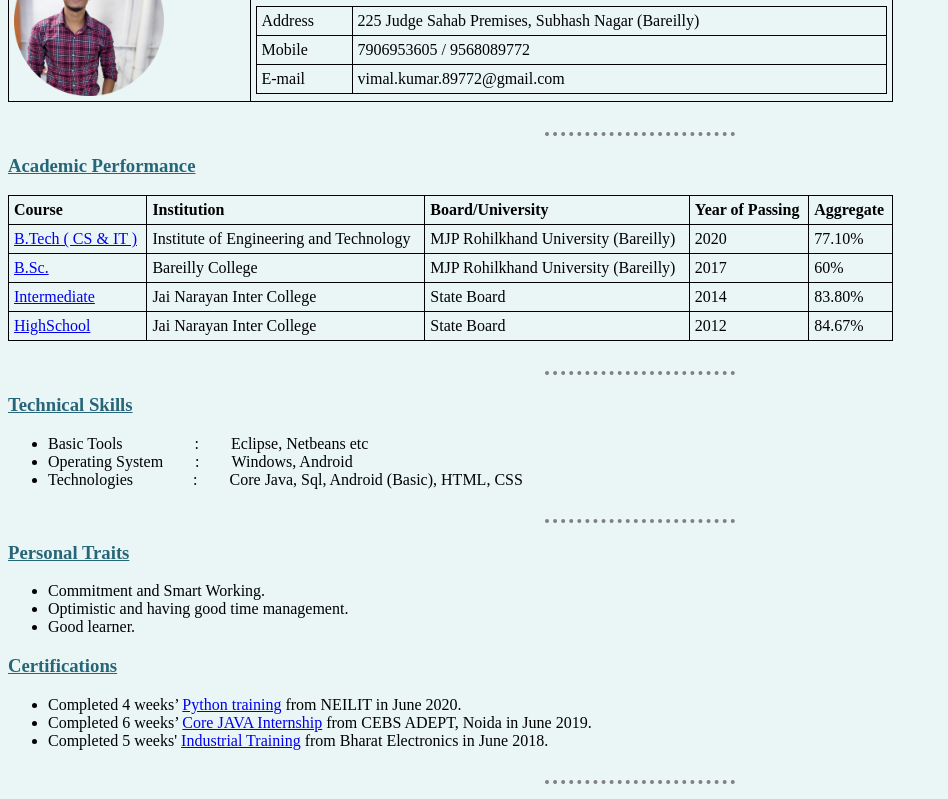
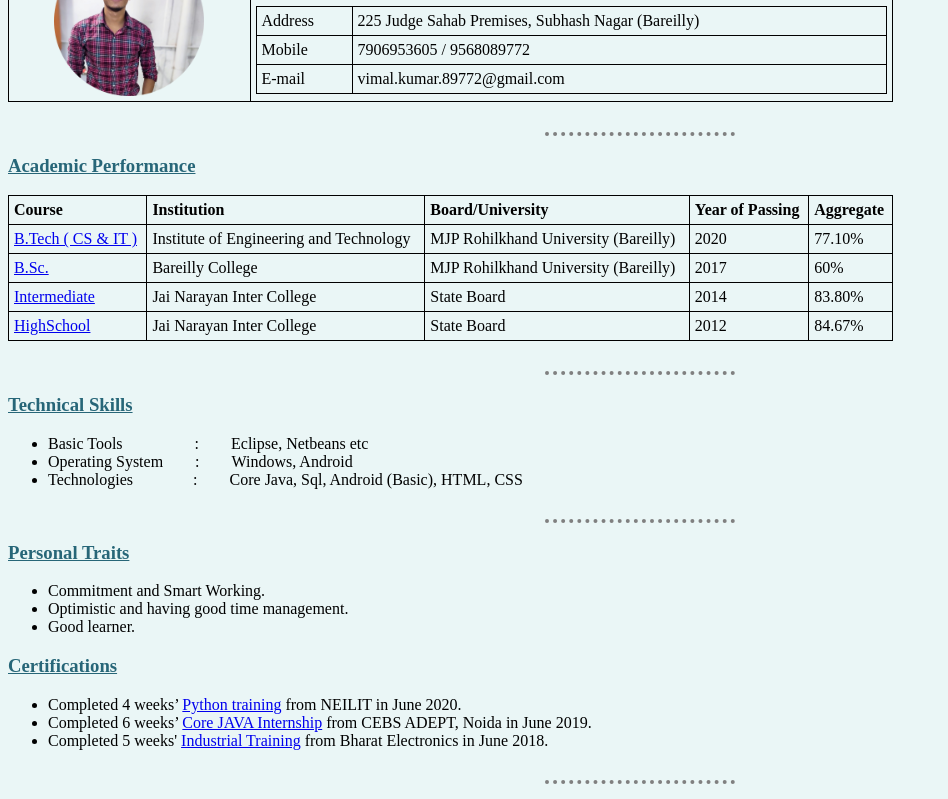
Before and after one commit to Vimalkumar1997/CV, a plain HTML site: page index.html in a window 1280 px wide. Shown: the part 68-867 px from the top of the page, without its empty margins (0-948 px from the left). Drawn offline with Linux system fonts and the light colour scheme.

Commit message:
Update index.html

```diff
--- a/index.html
+++ b/index.html
@@ -18,6 +18,10 @@
                 border-color: grey;
                 border-width: 4px;
                 width: 15%;
+            }
+
+            div {
+                text-align:center;
             }
 
             h1 {
@@ -50,7 +54,7 @@
 <body >
     <table style="width:70%" >
         <tr>
-            <td><img src="circle-cropped.png "    alt="Vimal Kumar Profile Picture" height="150" width="150"   >  </td>
+            <td> <div> <img src="circle-cropped.png "    alt="Vimal Kumar Profile Picture" height="150" width="150"   ></div> </td>
             <td>
                 <h1>  NAME : Vimal Saxena</h1>
 
```
